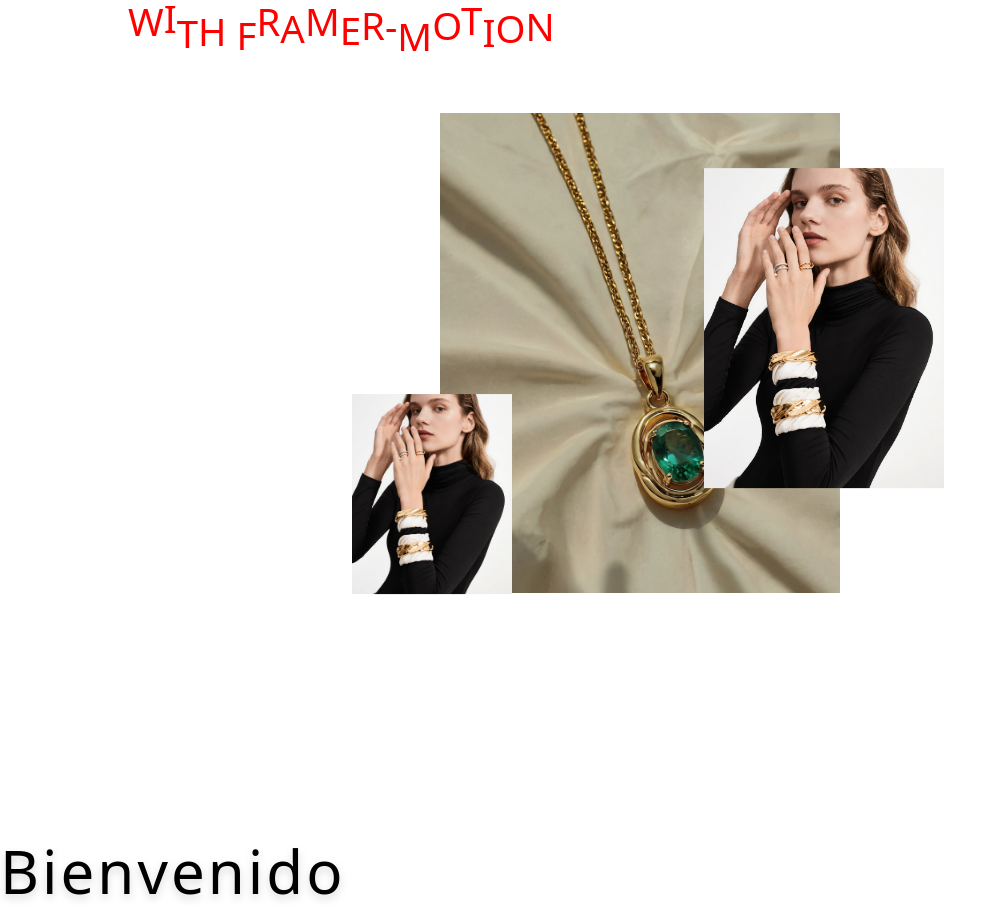
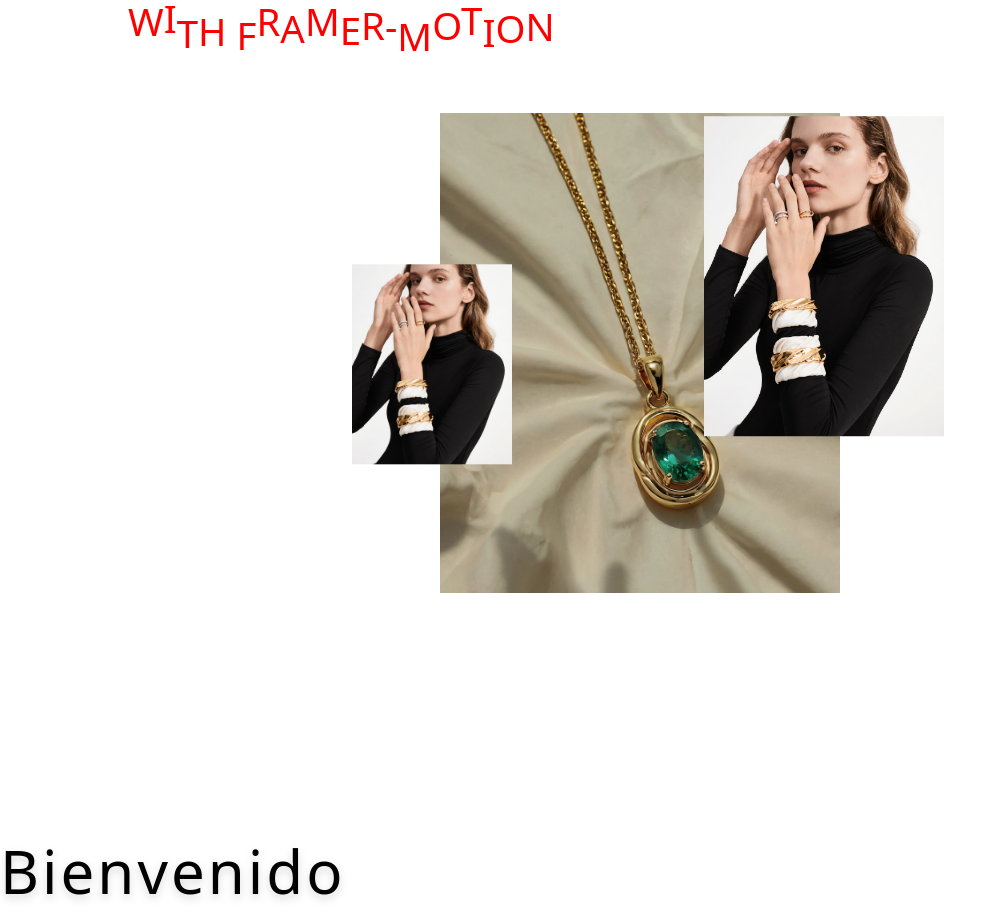
Before and after one commit to maigcorrea/joyeria, a React (Vite) app: page / in a window 1280 px wide. Shown: the part 2757-3670 px from the top of the page, without its empty margins (0-1003 px from the left). Built offline with nearby package versions, Linux system fonts and the light colour scheme.

Commit message:
Cambio de valores, me falta explicación

```diff
--- a/src/components/FloatingGallery.jsx
+++ b/src/components/FloatingGallery.jsx
@@ -112,14 +112,14 @@ export default function Index() {
     offset: ["start end", "end start"],
   });
 
-  const sm = useTransform(scrollYProgress, [0, 1], [0, -50]);
-  const md = useTransform(scrollYProgress, [0, 1], [0, -150]);
-  const lg = useTransform(scrollYProgress, [0, 1], [0, -250]);
+  const sm = useTransform(scrollYProgress, [0, 1], [0, -50]); //50
+  const md = useTransform(scrollYProgress, [0, 1], [0, -450]); //150
+  const lg = useTransform(scrollYProgress, [0, 1], [0, -650]); //250
 
   const data = [
     { src: images[0], y: 0 },
-    { src: images[1], y: lg },
-    { src: images[2], y: md },
+    { src: images[1], y: md },
+    { src: images[2], y: lg }, //md
   ];
 
   return (
```
